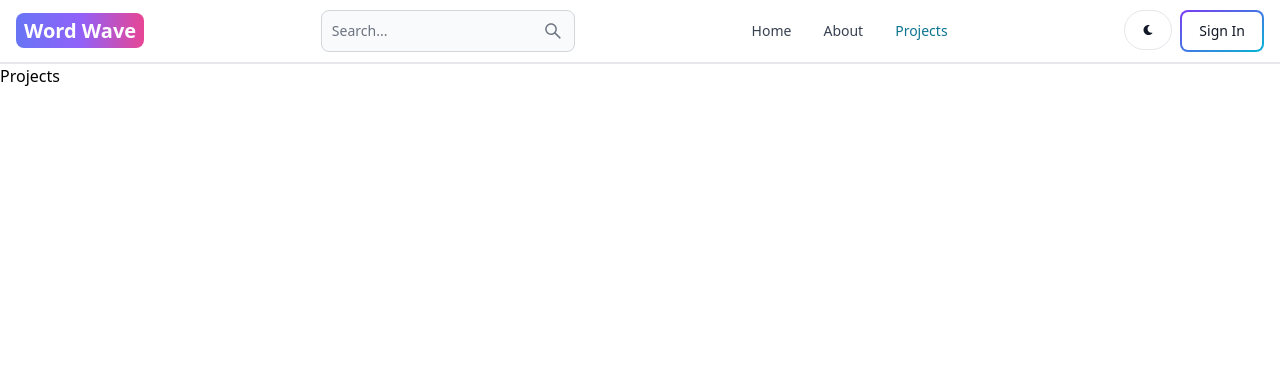
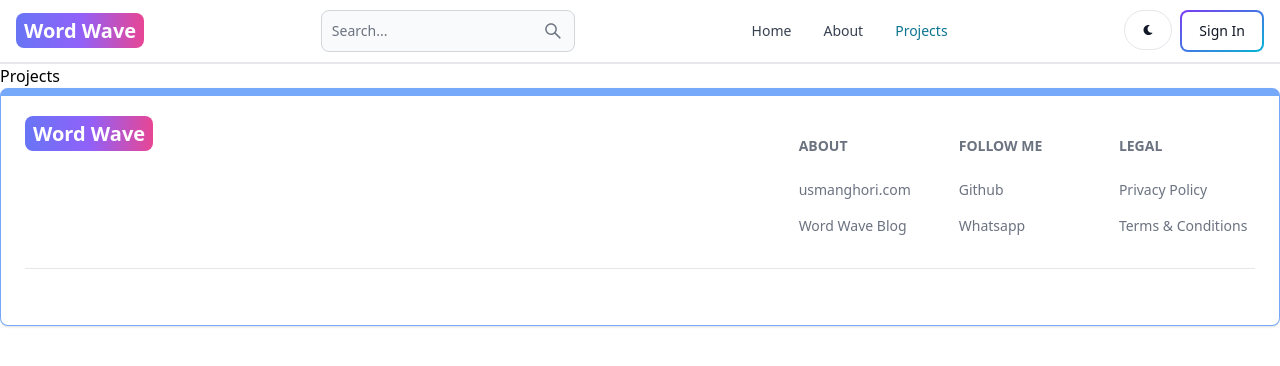
Before and after one commit to SoftwareSuite/word-wave, a React (Vite) app in the folder client/: page /projects in a window 1280 px wide. Shown: the top 366 px of the page. Built offline with nearby package versions, Linux system fonts and the light colour scheme.

Commit message:
Create footer component

```diff
--- a/client/src/App.jsx
+++ b/client/src/App.jsx
@@ -6,6 +6,7 @@
 import Dashboard from "./pages/Dashboard";
 import Projects from "./pages/Projects";
 import Header from "./components/Header";
+import Footer from "./components/Footer";
 
 function App() {
   return (
@@ -19,6 +20,7 @@
         <Route path="/dashboard" element={<Dashboard />} />
         <Route path="/projects" element={<Projects />} />
       </Routes>
+      <Footer/>
     </BrowserRouter>
   );
 }
--- /dev/null
+++ b/client/src/components/Footer.jsx
@@ -0,0 +1,86 @@
+import { Footer } from "flowbite-react";
+import { Link } from "react-router-dom";
+
+export default function FooterCom() {
+  return (
+    <Footer container className="border border-t-8 border-blue-400">
+      <div className="w-full max-w-7xl mx-auto">
+        <div className="grid w-full justify-between sm:flex md:grid-cols-1">
+          <div className="">
+            <Link
+              to="/"
+              className="self-center whitespace-nowrap text-lg
+      sm:text-xl font-semibold dark:text-white"
+            >
+              <span
+                className="px-2 py-1 bg-gradient-to-r from-indigo-500 via-purple-500 to-pink-500
+        rounded-lg text-white"
+              >
+                Word Wave
+              </span>
+            </Link>
+          </div>
+            <div className="grid grid-cols-2 gap-8 mt-4 sm:grid-cols-3 sm:gap-6">
+                <div>
+                <Footer.Title title='About'/>
+                <Footer.LinkGroup col>
+                    <Footer.Link
+                        href="https://www.usmanghori.com/"
+                        target="_blank"
+                        rel="noopener noreferrer"
+                    >
+                        usmanghori.com
+                    </Footer.Link>
+
+                    <Footer.Link
+                        href="/about"
+                        target="_blank"
+                        rel="noopener noreferrer"
+                    >
+                        Word Wave Blog
+                    </Footer.Link>
+                </Footer.LinkGroup>
+                </div>
+
+                <div>
+                <Footer.Title title='Follow Me'/>
+                <Footer.LinkGroup col>
+                    <Footer.Link
+                        href="https://www.github.com/SoftwareSuite"
+                        target="_blank"
+                        rel="noopener noreferrer"
+                    >
+                        Github
+                    </Footer.Link>
+
+                    <Footer.Link
+                        href="tel:+923354262384"
+                    >
+                        Whatsapp
+                    </Footer.Link>
+                </Footer.LinkGroup>
+                </div>
+
+                <div>
+                <Footer.Title title='Legal'/>
+                <Footer.LinkGroup col>
+                    <Footer.Link
+                        href="#"
+                    >
+                        Privacy Policy
+                    </Footer.Link>
+
+                    <Footer.Link
+                        href="#"
+                    >
+                        Terms &amp; Conditions
+                    </Footer.Link>
+                </Footer.LinkGroup>
+                </div>
+            </div>
+        </div>
+        <Footer.Divider/>
+      </div>
+    </Footer>
+  );
+}
```
